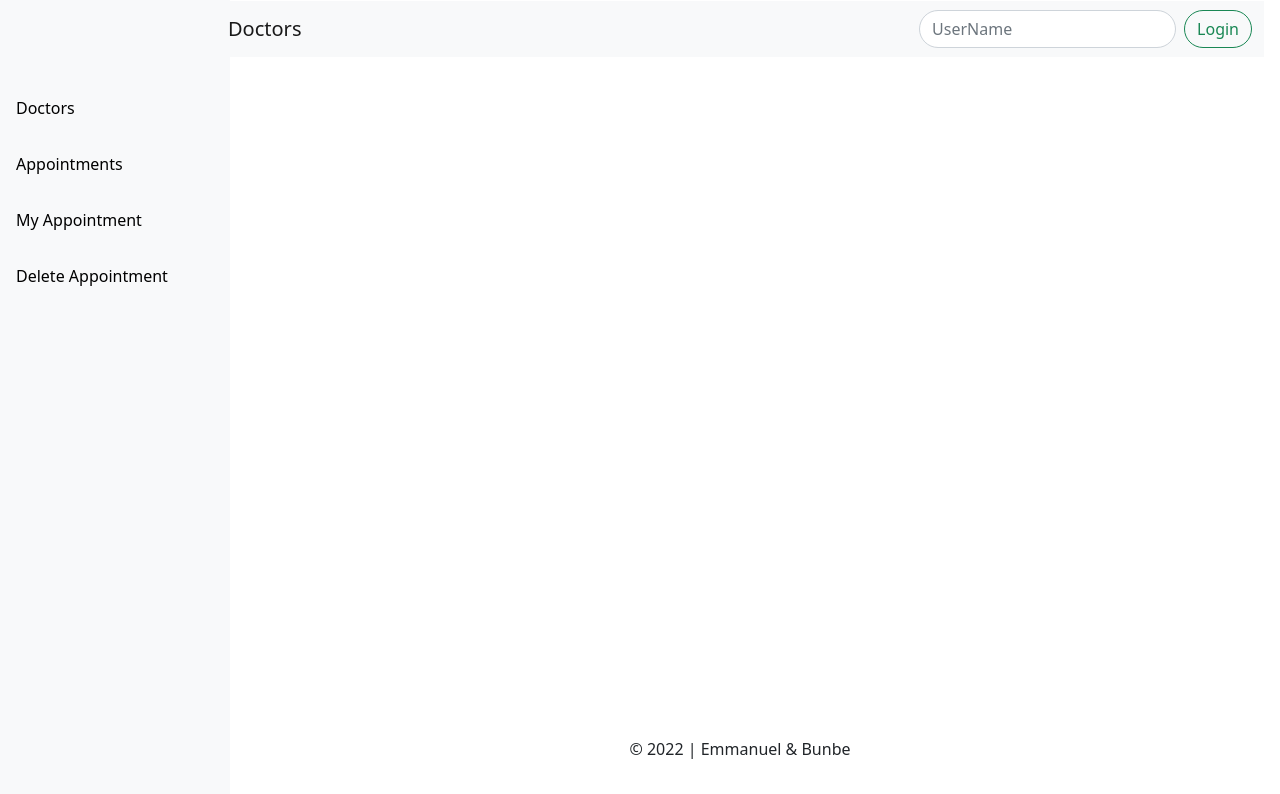
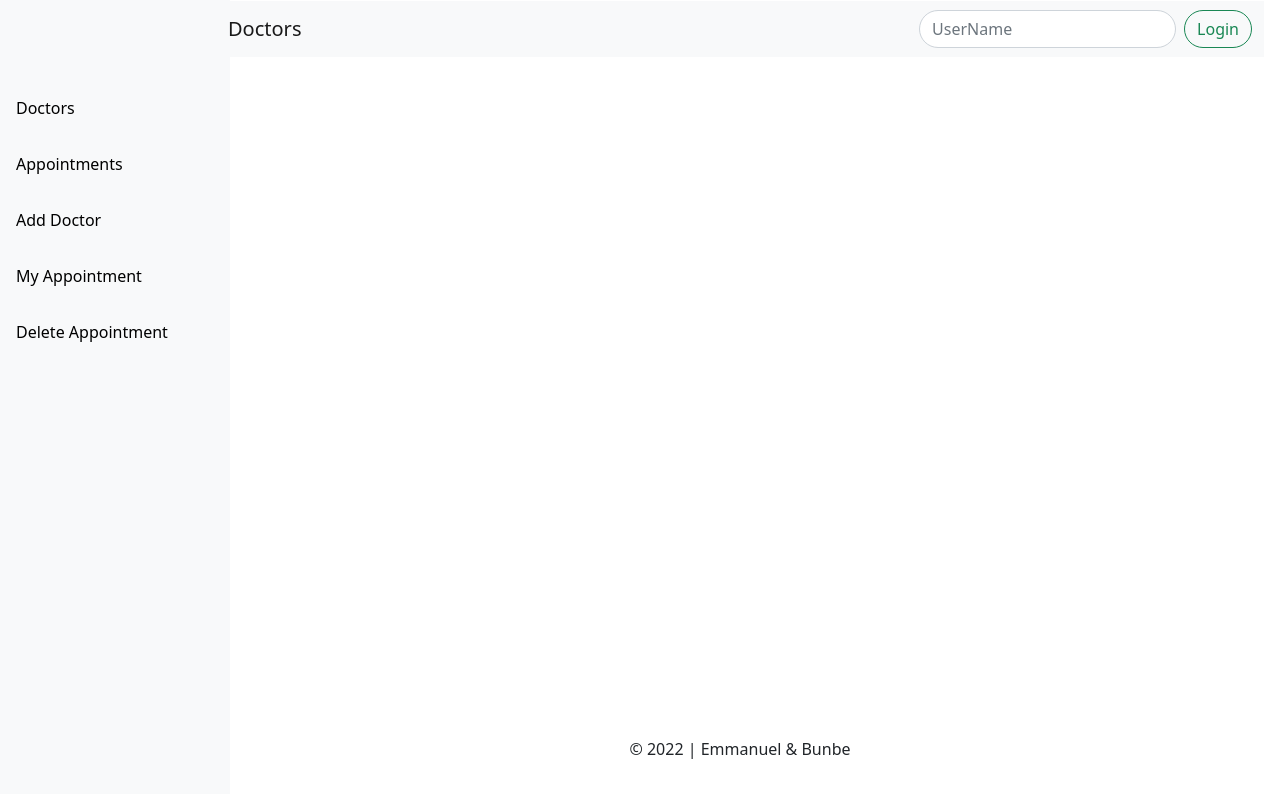
Before and after one commit to mutinhiri/book-an-appointment-frontend, a React (Create React App) app: page /appointment-form in a window 1280 px wide. Shown: the top 794 px of the page. Built offline with nearby package versions, Linux system fonts and the light colour scheme; no server answers.

Commit message:
dd changes

```diff
--- a/src/components/SideBar.js
+++ b/src/components/SideBar.js
@@ -7,6 +7,7 @@ const SideBar = () => (
     <div className="sidebar-header">
       <Link to="/">Doctors</Link>
       <Link to="/appointment">Appointments</Link>
+      <Link to="/AddItem">Add Doctor</Link>
       <Link to="/appointments">My Appointment</Link>
       <Link to="/delete">Delete Appointment</Link>
     </div>
```
